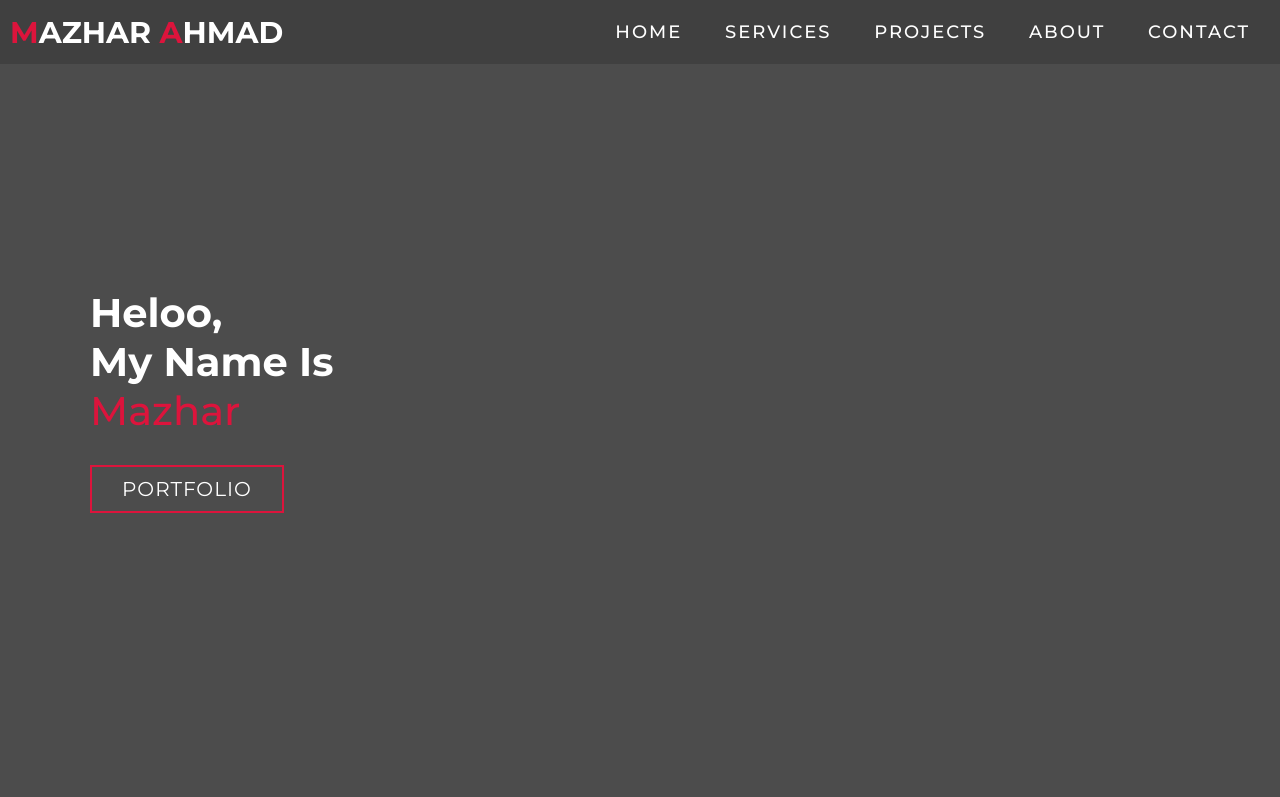
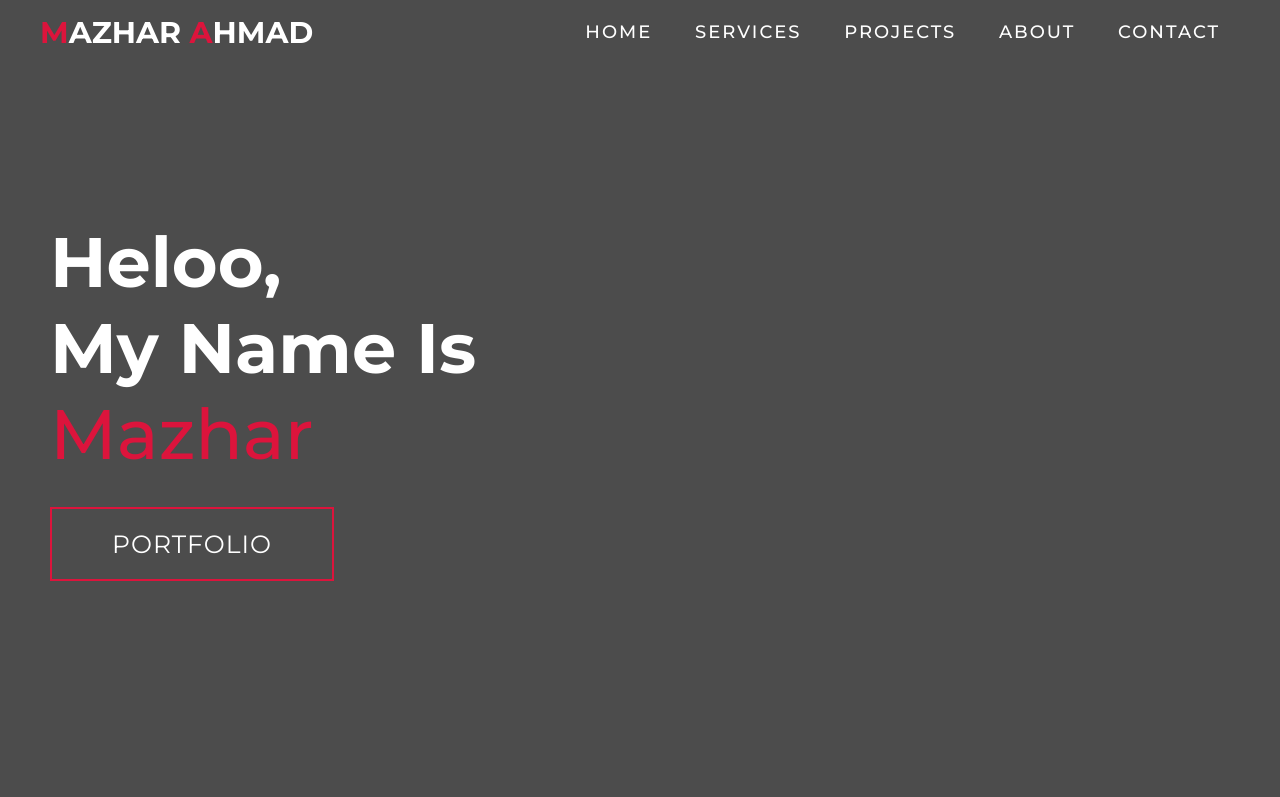
Before and after one commit to mazharktk5/PORTFOLIO, a plain HTML site: page index.html in a window 1280 px wide. Shown: the top 797 px of the page. Drawn offline with Linux system fonts and the light colour scheme.

Commit message:
hero section completed

```diff
--- a/script.js
+++ b/script.js
@@ -1,6 +1,28 @@
-const hamburger = document.querySelector(".hamburger")
-const mobileMenu = document.querySelector(".nav-list ul")
-hamburger.addEventListener("click", ()=>{
-    hamburger.classList.toggle("active")
-    mobileMenu.classList.toggle("active")
-})
+const hamburger = document.querySelector(".hamburger");
+const mobileMenu = document.querySelector(".nav-list ul");
+const menuItem = document.querySelectorAll(".nav-list ul li a");
+const header = document.querySelector(".header");
+console.log("header")
+
+hamburger.addEventListener("click", () => {
+    hamburger.classList.toggle("active");
+    mobileMenu.classList.toggle("active");
+});
+
+menuItem.forEach(item => {
+    item.addEventListener("click", () => {
+        hamburger.classList.remove("active");
+        mobileMenu.classList.remove("active");
+    });
+});
+
+document.addEventListener("scroll", () => {
+    const scrollPosition = window.scrollY; // Use window.scrollY to get the vertical scroll position
+    if (scrollPosition > 300) {
+        header.style.backgroundColor = "#29323c";
+    } else {
+        header.style.backgroundColor = "transparent"; // Correct spelling here
+    }
+});
+
+// Smooth scrolling on anchor links
--- a/style.css
+++ b/style.css
@@ -105,8 +105,8 @@ p{
     justify-content: space-between;
     width: 100%;
     height: 100%;
-    max-width: 1300px;
-    padding: 0 10px;
+    max-width: 1200px;
+    padding: -5 1px;
 }
 
 #header .hamburger{
@@ -279,7 +279,7 @@ p{
 }
 
 #hero .hero{
-    max-width: 1200px;
+    max-width: 1300px;
     justify-content: flex-start;
     margin: 0 auto;
     padding: 0 50px;
@@ -354,3 +354,18 @@ p{
     animation-delay:2.5s;
 }
 /* hero section ends */
+
+/* media for hero section */
+
+@media screen and (min-width: 768px){
+    .cta{
+        font-size: 2.5rem;
+        padding: 20px 60px;
+    }
+    h1 .section-title{
+        font-size: 6rem;
+    }
+    #hero h1{
+        font-size: 7rem;
+    }
+}
```
